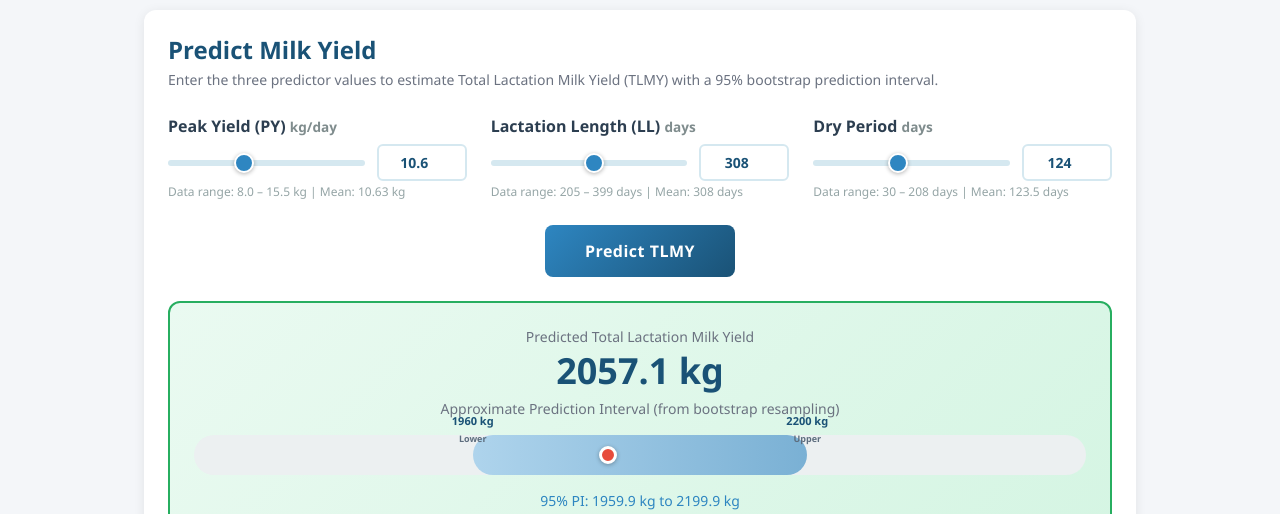
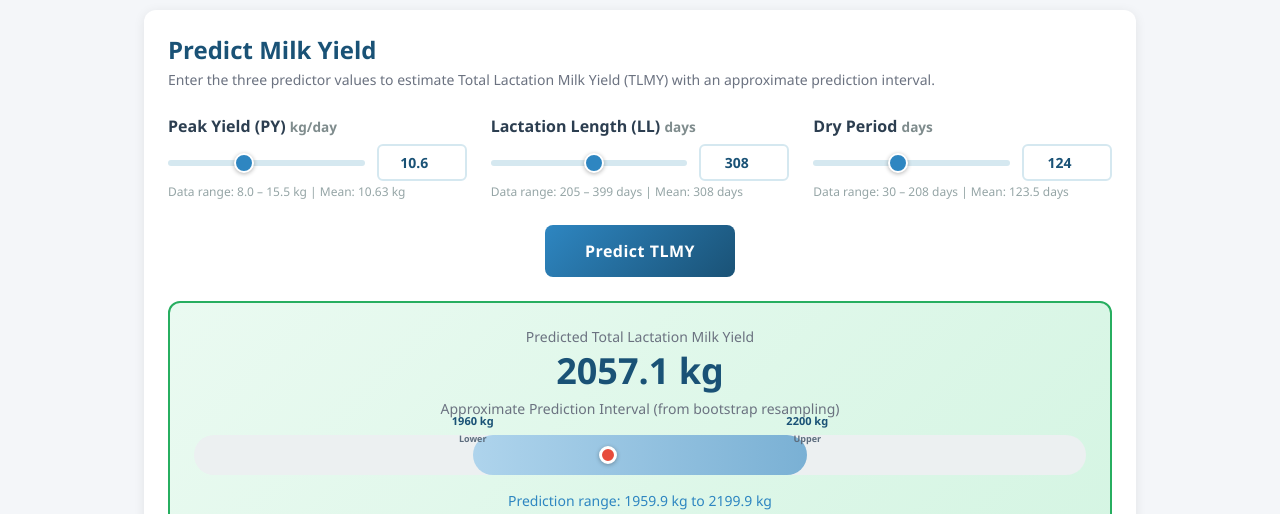
Before and after one commit to msk99/murrah-milk-predictor, a plain HTML site: page index.html in a window 1280 px wide. Both pictures are taken after a click on the button "Predict TLMY". Shown: the part 286-800 px from the top of the page. Drawn offline with nearby package versions, Linux system fonts and the light colour scheme.

Commit message:
Remove 95% CI claim, use approximate prediction interval

```diff
--- a/index.html
+++ b/index.html
@@ -123,7 +123,7 @@
   <!-- PREDICTION TOOL -->
   <div class="card p-6" id="predictor-section">
     <h2 class="text-2xl font-bold mb-1" style="color: var(--primary);">Predict Milk Yield</h2>
-    <p class="text-gray-500 mb-6 text-sm">Enter the three predictor values to estimate Total Lactation Milk Yield (TLMY) with a 95% bootstrap prediction interval.</p>
+    <p class="text-gray-500 mb-6 text-sm">Enter the three predictor values to estimate Total Lactation Milk Yield (TLMY) with an approximate prediction interval.</p>
 
     <div class="grid grid-cols-1 md:grid-cols-3 gap-6 mb-6">
       <!-- PY -->
@@ -518,7 +518,7 @@ function runPrediction() {
 
   document.getElementById('pred-value').textContent = pred.toFixed(1) + ' kg';
   document.getElementById('ci-text').textContent =
-    '95% PI: ' + ci.lower.toFixed(1) + ' kg  to  ' + ci.upper.toFixed(1) + ' kg';
+    'Prediction range: ' + ci.lower.toFixed(1) + ' kg  to  ' + ci.upper.toFixed(1) + ' kg';
 
   // CI bar visualization
   const barMin = Math.max(0, ci.lower - 200);
```
